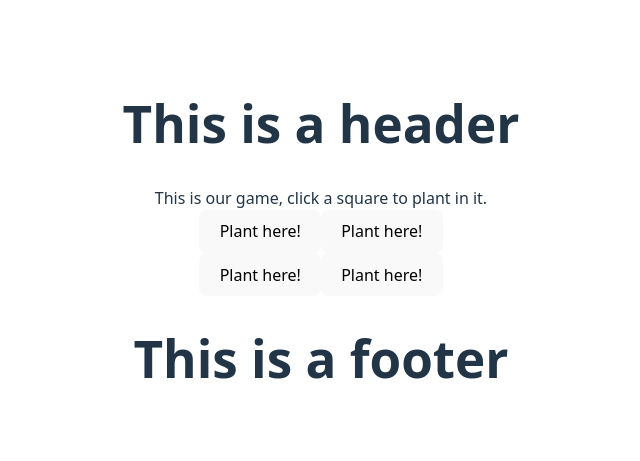
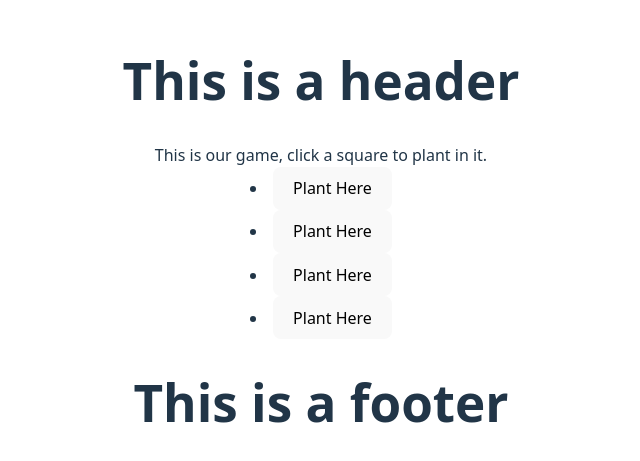
Before and after one commit to JacobWoodbury/inClassStates, a React (Vite) app: page / in a window 1280 px wide. Shown: the part 159-620 px from the top of the page, without its empty margins (319-959 px from the left). Built offline with nearby package versions, Linux system fonts and the light colour scheme.

Commit message:
error testing

```diff
--- a/src/components/Game.jsx
+++ b/src/components/Game.jsx
@@ -3,42 +3,33 @@ import React from "react"
 export default function Game(){
     const seedling = <a href="https://www.flaticon.com/free-icons/sprout" title="sprout icons"></a>
     const [bagItems, setBagItems] = React.useState(["wheat"]);
-    const [farmItems, setFarmItems] = React.useState([]);
-    const [currentSeed, setCurrentSeed] = React.useState();
+    const [farmItems, setFarmItems] = React.useState(["","","",""]);
+    const [currentSeed, setCurrentSeed] = React.useState("Wheat");
 
     function addSeed() {
-        if (currentSeed) {
-            if (currentSeed === "Wheat") {
-                setFarmItems((prev) => {
-                    [...prev, currentSeed]
-                })
-            }
+
+        setFarmItems((prev) => {
+            [...prev, currentSeed]
+        })
+
+
+    }
+    function plant(current){
+        if(current === ""){
+            return(<li key={Date.now()}><button className="plantButton" onClick={(addSeed)}>Plant Here</button></li>)
+        }else{
+            return(<li key={Date.now()}>{current}</li>)
         }
     }
-
-    const mappedFarmItems = farmItems.map((item) => {
-        return (
-            <>
-                <div>
-                    {item}
-                </div>
-            </>
-        )
-    })
+    const mappedFarmItems = farmItems.map((item) => (plant(item)))
 
     return(
         <>
             <div className="description">This is our game, click a square to plant in it.</div>
 
             <section className="farm">
-                <div className="farmRow">
-                    <button>Plant here!</button>
-                    <button>Plant here!</button>
-                </div>
-                <div className="farmRow">
-                    <button>Plant here!</button>
-                    <button>Plant here!</button>
-                </div>
+                {mappedFarmItems}
+
             </section>
             <section className="bag">
                 <ul>
```
